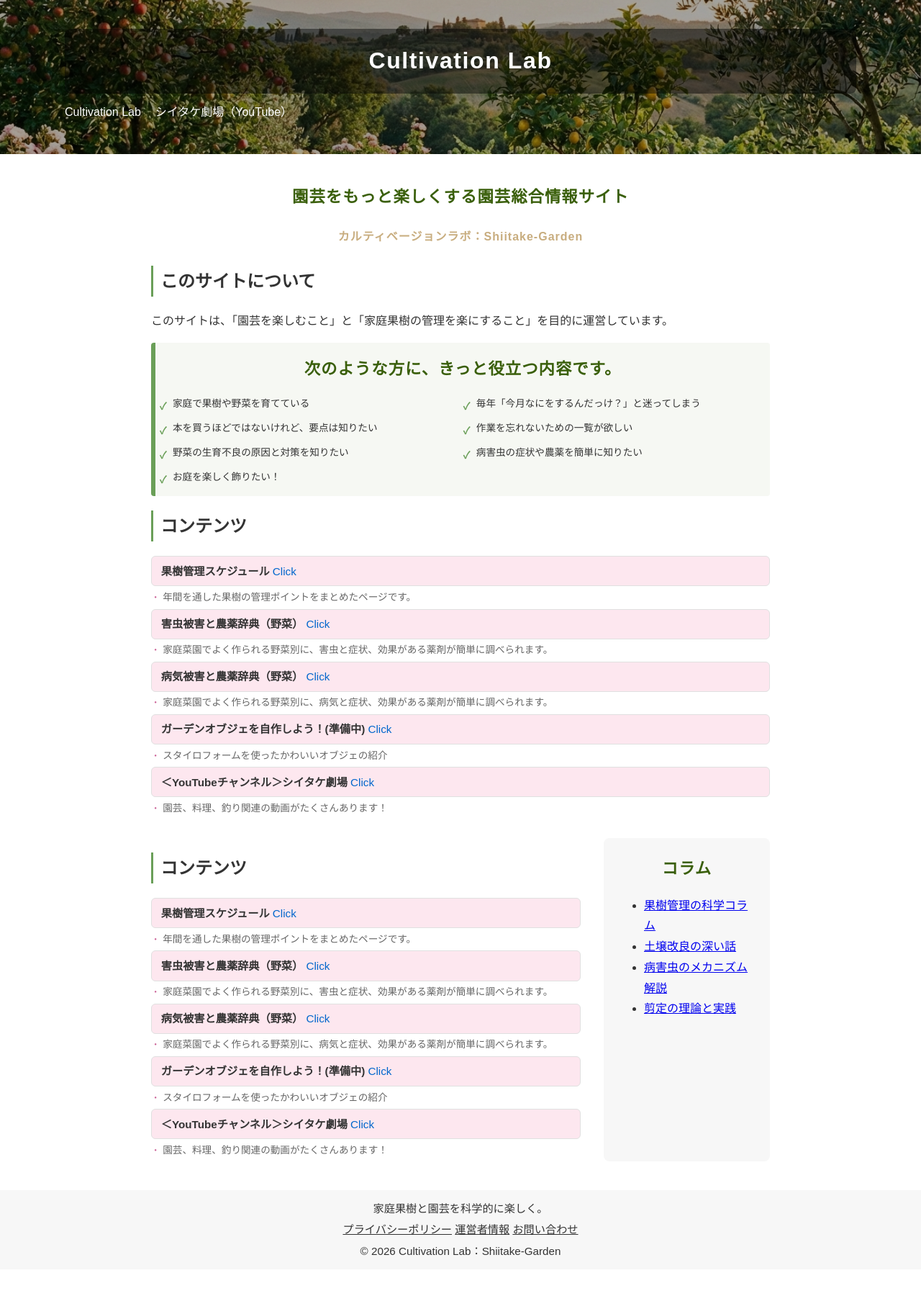
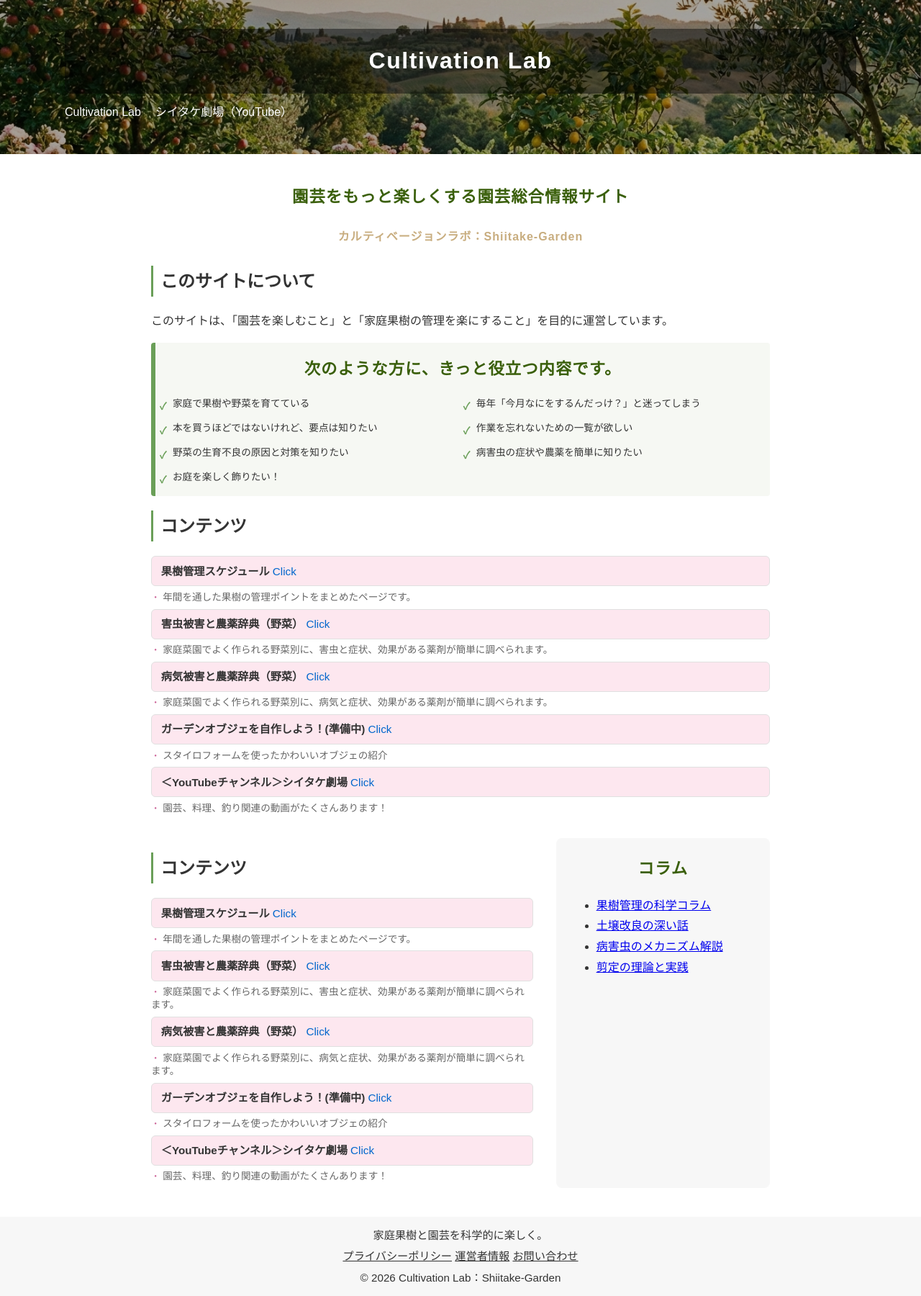
Before and after one commit to shiitake-garden/shiitake-garden.github.io, a Jekyll site: the page built from index2.html, in a window 1280 px wide. Shown: the whole page at 72% size. Built offline with Jekyll 4.4.1, drawn with Linux system fonts in a browser that asks for light colours; before the commit the page ends 1763 px from its top, so only the background shows below that.

Commit message:
Update site.css

```diff
--- a/assets/css/site.css
+++ b/assets/css/site.css
@@ -209,7 +209,7 @@ section .content-list a:hover {
 
 /* メインとサイドバーの幅 */
 .main-content {
-  flex: 3;
+  flex: 2;
 }
 
 .sidebar {
```
